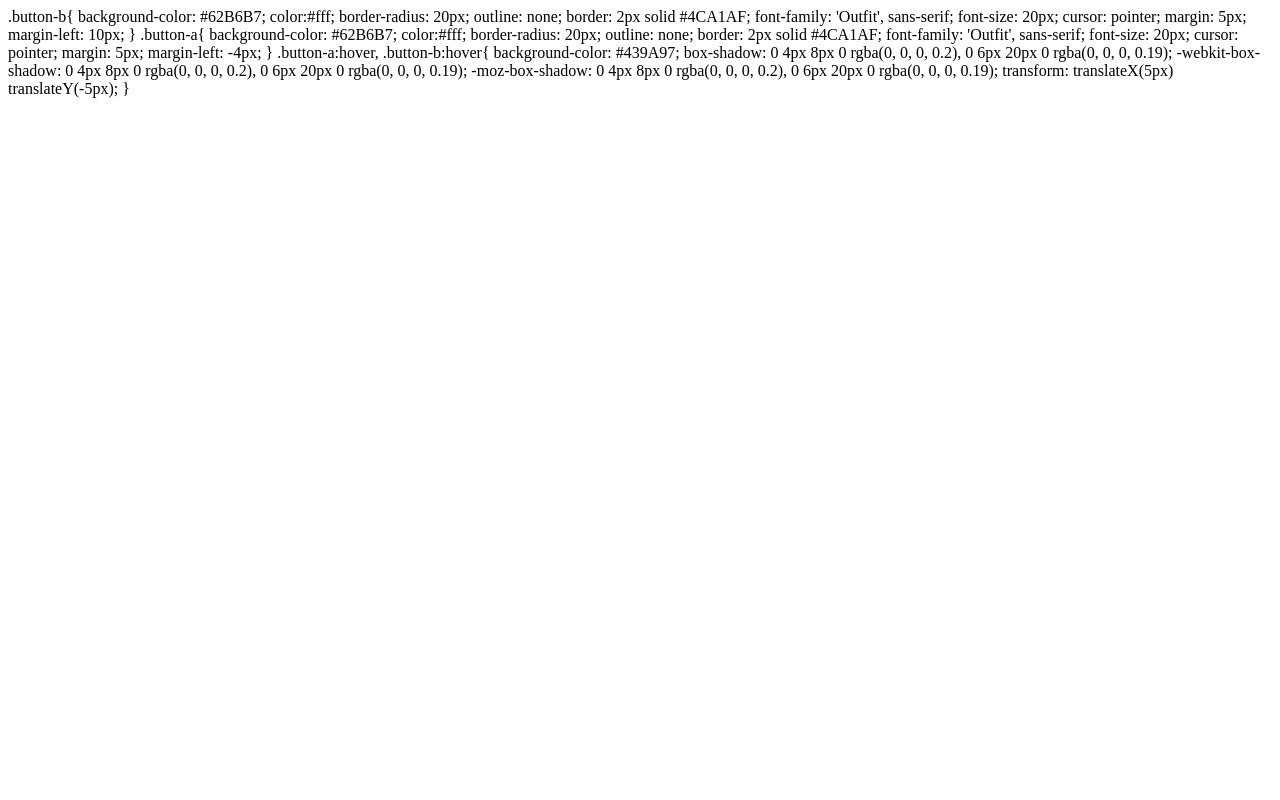
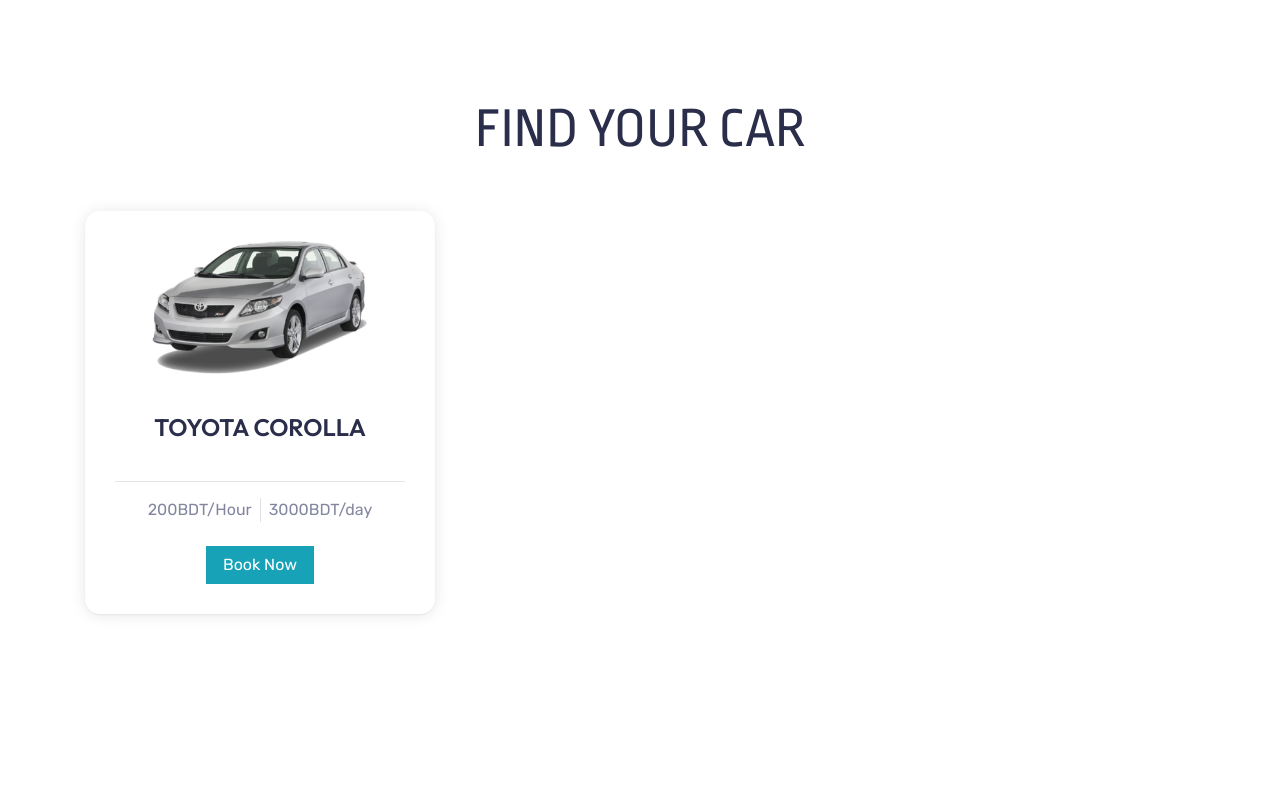
Before and after one commit to Shazid18/Drive_On, a Django app: template demo/templates/carrental.html in a window 1280 px wide. Run offline with Django 4.2, Linux system fonts and the light colour scheme; the template is opened without the code that fills it, so the values that code supplies are empty.

Commit message:
updated carsell and carrent

```diff
--- a/demo/templates/carrental.html
+++ b/demo/templates/carrental.html
@@ -1,34 +1,53 @@
-.button-b{
-    background-color: #62B6B7;
-    color:#fff;
-    border-radius: 20px;
-    outline: none;
-    border: 2px solid #4CA1AF;
+<!DOCTYPE html>
+<html lang="en">
 
-    font-family: 'Outfit', sans-serif;
-    font-size: 20px;
-    cursor: pointer;
-    margin: 5px;
-    margin-left: 10px;
-}
-.button-a{
-  background-color: #62B6B7;
-  color:#fff;
-  border-radius: 20px;
-  outline: none;
-  border: 2px solid #4CA1AF;
+<head>
+    <meta charset="utf-8">
+    <title>Rent Car</title>
+    <link rel="icon" href="assets/dobg.jpg">
+    <meta content="width=device-width, initial-scale=1.0" name="viewport">
+    <link href="https://fonts.googleapis.com/css2?family=Oswald:wght@400;500;600;700&family=Rubik&display=swap" rel="stylesheet">
+    <!-- <link href="https://cdnjs.cloudflare.com/ajax/libs/font-awesome/5.15.0/css/all.min.css" rel="stylesheet"> -->
+    <link href="bootstrap.min.css" rel="stylesheet">
+    <link href="carinfo.css" rel="stylesheet">
+</head>
 
-  font-family: 'Outfit', sans-serif;
-  font-size: 20px;
-  cursor: pointer;
-  margin: 5px;
-  margin-left: -4px;
-}
-.button-a:hover,
-.button-b:hover{
-    background-color: #439A97;
-    box-shadow: 0 4px 8px 0 rgba(0, 0, 0, 0.2), 0 6px 20px 0 rgba(0, 0, 0, 0.19);
-    -webkit-box-shadow: 0 4px 8px 0 rgba(0, 0, 0, 0.2), 0 6px 20px 0 rgba(0, 0, 0, 0.19);
-    -moz-box-shadow: 0 4px 8px 0 rgba(0, 0, 0, 0.2), 0 6px 20px 0 rgba(0, 0, 0, 0.19);
-  transform: translateX(5px) translateY(-5px);
-}
+<body>
+    <div id="preloader">
+
+    </div>
+    <div class="container-fluid py-5">
+        <div class="container pt-5 pb-3">
+            <h1 class="display-4 text-uppercase text-center mb-5">Find Your Car</h1>
+            <div class="row">
+                <div class="col-lg-4 col-md-6 mb-2">
+                    <div class="rent-item mb-4">
+                        <img class="img-fluid mb-4" src="assets/corolla1.png" alt="">
+                        <h4 class="cartitle text-uppercase mb-4">Toyota Corolla</h4>
+                        <hr>
+                        <div class="d-flex justify-content-center mb-4">
+                            <div class="header px-2">
+                                <span>200BDT/Hour</span>
+                            </div>
+                            <div class="header px-2 border-left">
+                                <span>3000BDT/day</span>
+                            </div>
+                        </div>
+                        <a class="btn btn-info px-3" href="">Book Now</a>
+                    </div>
+                </div>
+
+            </div>
+        </div>
+    </div>
+    <script>
+		var loader=document.getElementById("preloader");
+		window.addEventListener("load",function(){
+		  loader.style.display="none";
+
+		});
+	  </script>
+
+</body>
+
+</html>
```
Also changed, not shown: demo/templates/carsell.html (+48 -32 lines).
